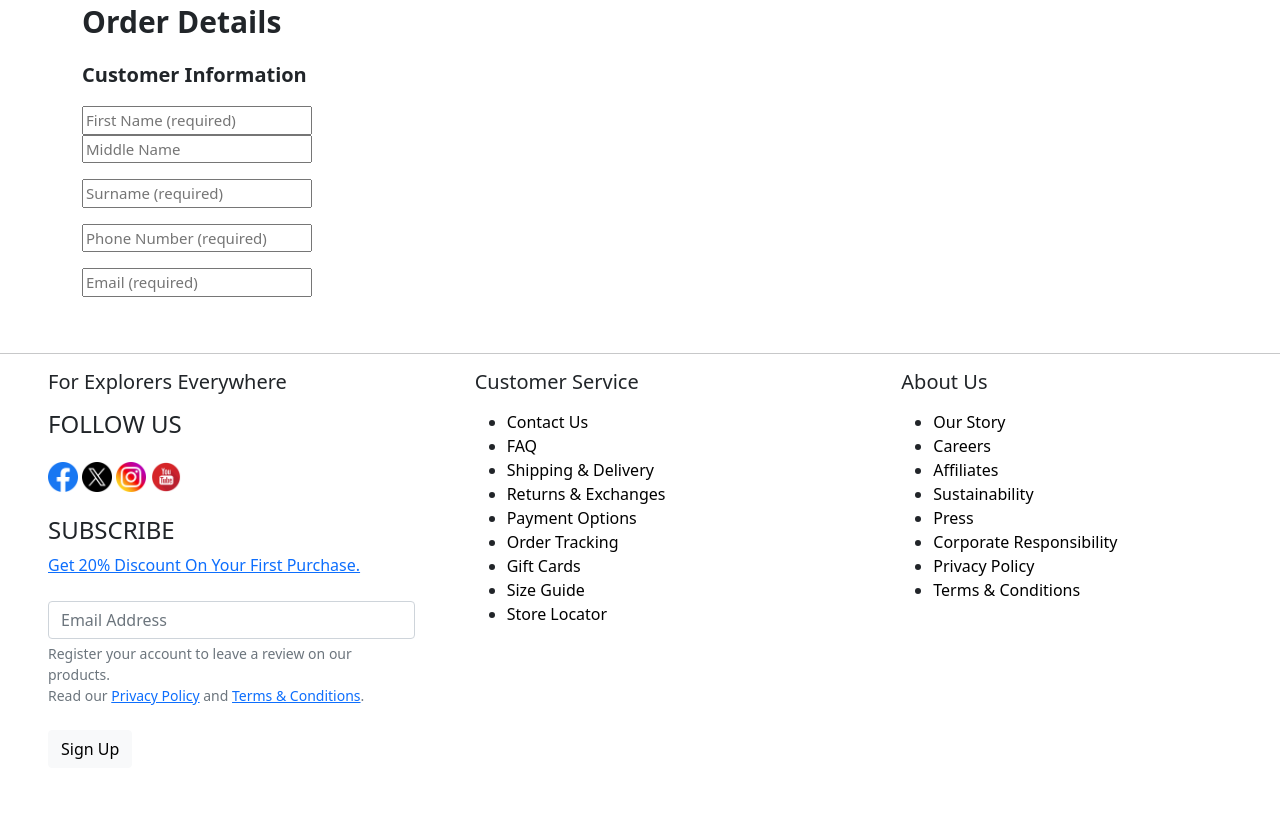
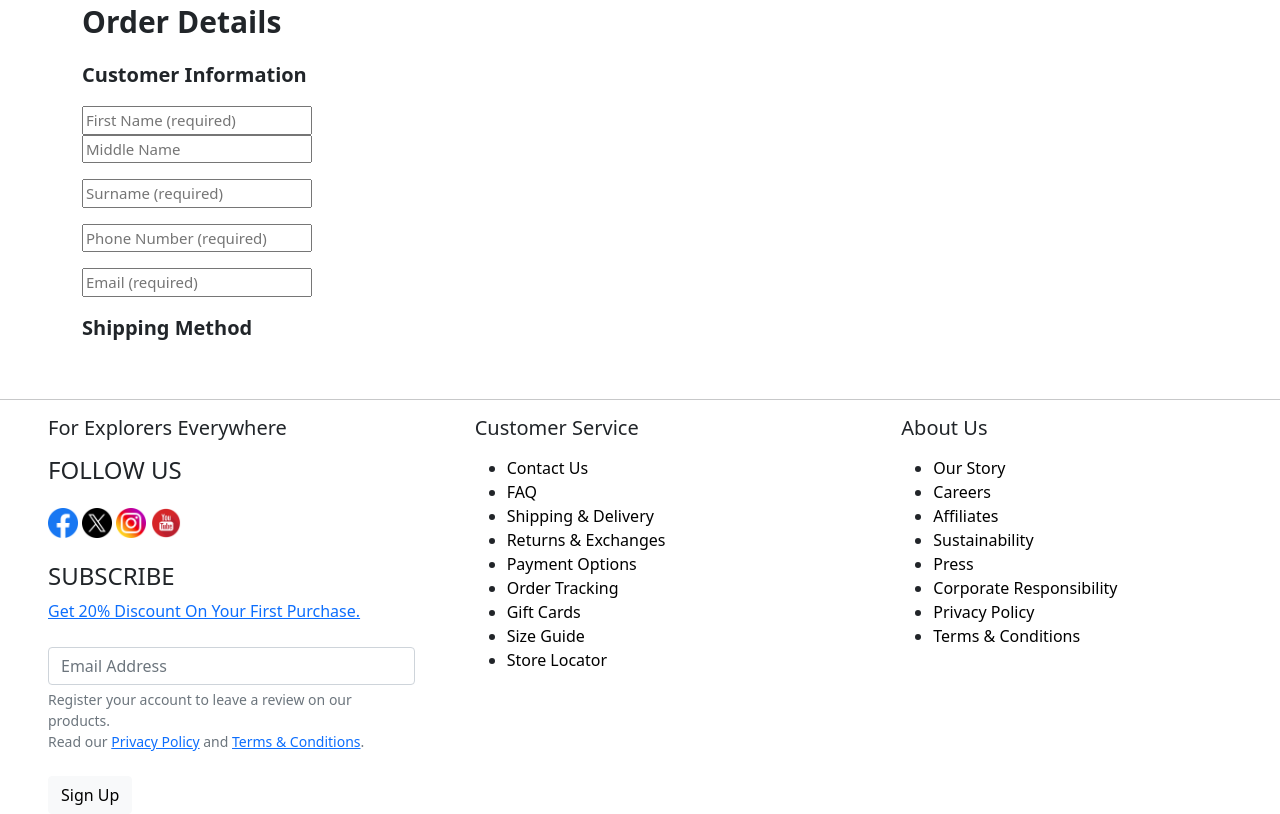
Before and after one commit to lobbzj/QUT-Capstone-Project-T239, a Flask app: page /checkout/ in a window 1280 px wide. Shown: the part 89-903 px from the top of the page. Before the commit the page ends 848 px from the top, so only its background shows below. Run offline with Flask 3, Linux system fonts and the light colour scheme.

Commit message:
shipping

```diff
--- a/app/templates/checkout.html
+++ b/app/templates/checkout.html
@@ -16,13 +16,22 @@
           <p>Customer Information</p>
 
           <div style="font-size: 15px; font-weight: bold">
-          <p><input class="input" type="text" placeholder="First Name (required)" name="FirstName" required> <input class="input" type="text" placeholder="Middle Name" name="MiddleName"</p>
-          <p><input class="input" type="text" placeholder="Surname (required)" name="SurName" required>
-          <p><input class="input" type="text" placeholder="Phone Number (required)" name="PhoneNumber" required>
-          <p><input class="input" type="text" placeholder="Email (required)" name="Email" required>
+          <p><input class="input" type="text" placeholder="First Name (required)" name="FirstName" required> <input class="input" type="text" placeholder="Middle Name" name="MiddleName"> </p>
+          <p><input class="input" type="text" placeholder="Surname (required)" name="SurName" required></p>
+          <p><input class="input" type="text" placeholder="Phone Number (required)" name="PhoneNumber" required></p>
+          <p><input class="input" type="text" placeholder="Email (required)" name="Email" required></p>
+        </div>
+
+        <div class ="row">
+          <div style="font-size: 20px; font-weight: bold">
+          <div class="col-6">
+            <p>Shipping Method</p>
+
           </div>
+        </div>
       </div>
     </div>
+  </div>
 </main>
 
 {% endblock %}
```
